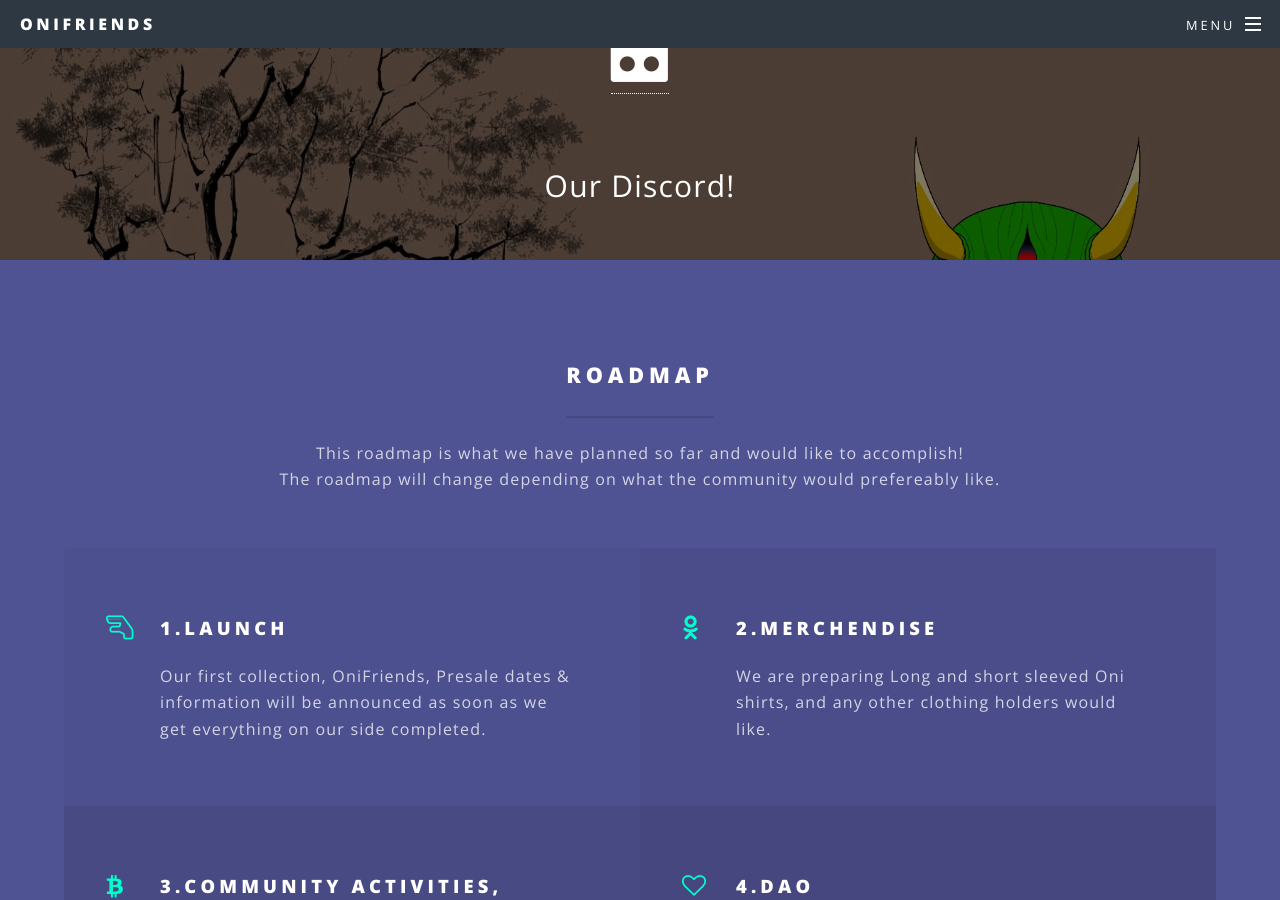
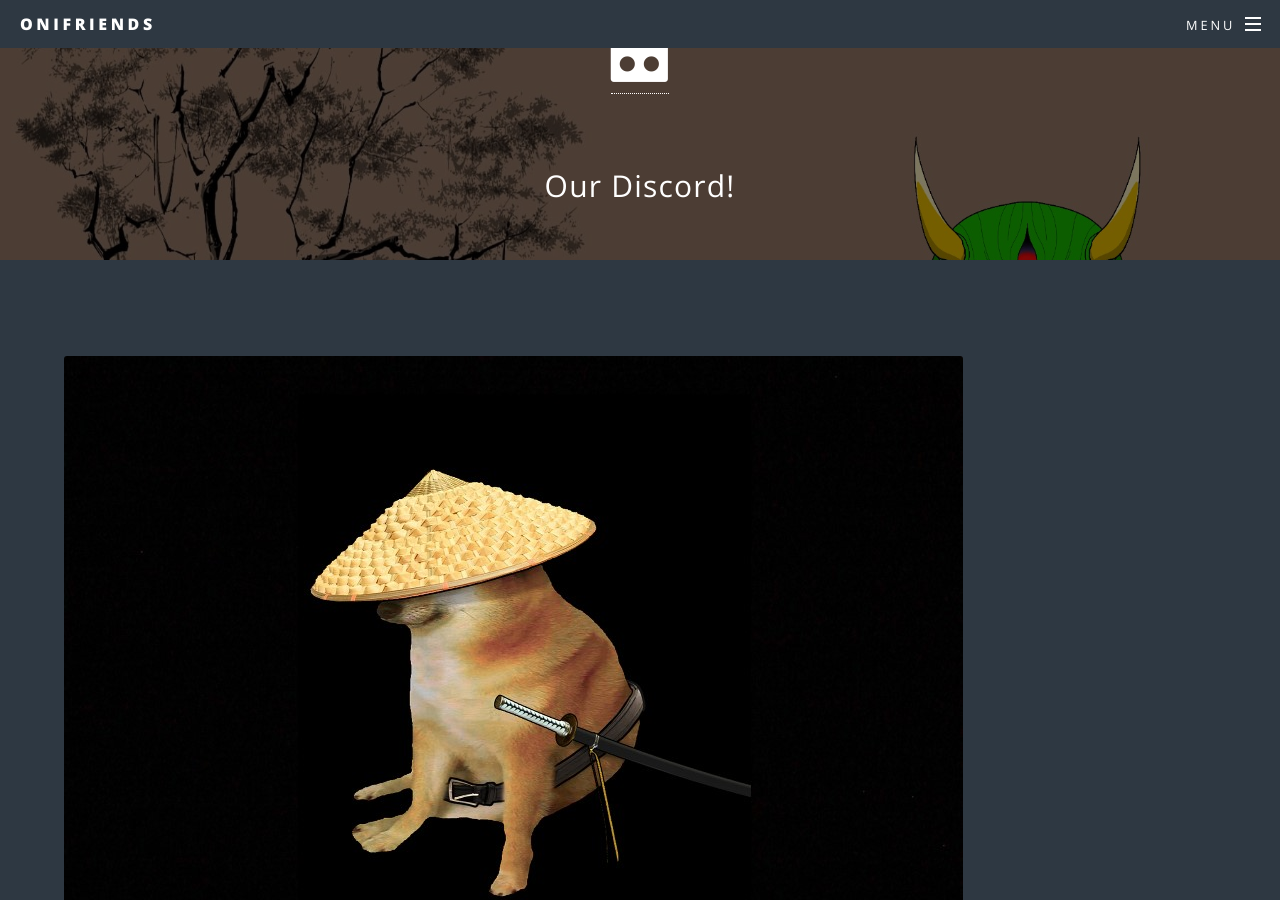
Before and after one commit to TeaOnMe/TeaOnMe.github.io, a Jekyll site: the page built from index.html, in a window 1280 px wide and 900 px high, scrolled down 1040 px. Built offline with Jekyll 4.4.1, drawn with Linux system fonts in a browser that asks for light colours.

Commit message:
Update index.html

```diff
--- a/index.html
+++ b/index.html
@@ -26,6 +26,11 @@
                                                                 <p style="color:white; font-size: 30px;">Our Discord!</p>
 						</div>
 					</section>
+
+                                       	<section id="two" class="wrapper style2">
+						<div class="inner">
+						     <div class="image"><img src="images/pic01.jpg" alt="" /></div><div class="content">
+
 
 				<!-- Two -->
 					<section id="three" class="wrapper style3 special">
```
